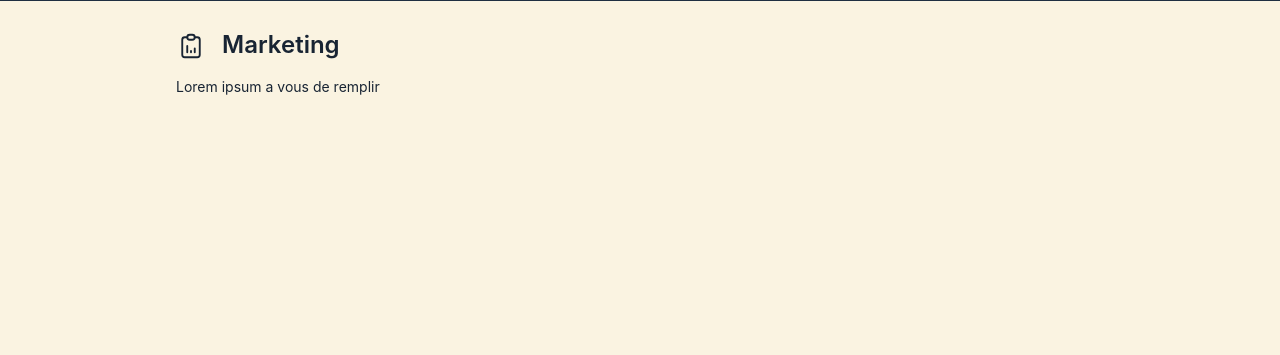
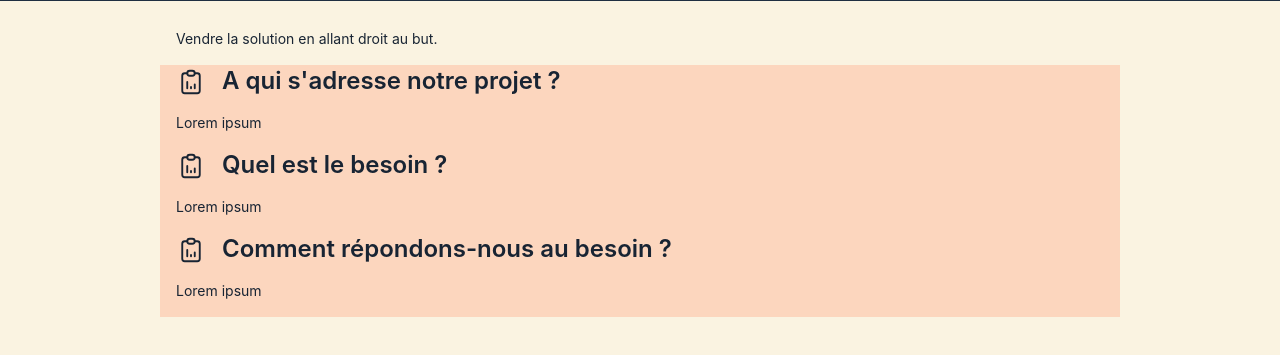
Before and after one commit to JustineJoigneau/LegumiStar, a plain HTML site: page marketing.html in a window 1280 px wide. Shown: the part 55-410 px from the top of the page. Drawn offline with Linux system fonts and the light colour scheme.

Commit message:
first try with pink

```diff
--- a/marketing.html
+++ b/marketing.html
@@ -77,8 +77,13 @@
             </div>
         </div>
     </header>
+    <div class="container w-75">
+        <p>
+            Vendre la solution en allant droit au but.
+        </p>
+    </div>
 
-    <div class="container w-75">
+    <div class="container w-75" style="background-color: #fcd6be;">
         <h1>
             <svg xmlns="http://www.w3.org/2000/svg" class="icon icon-tabler icon-tabler-report-analytics"
                 style="width: 30px !important;height:30px !important;margin-right:0.5em" viewBox="0 0 24 24"
@@ -91,13 +96,52 @@
                 <path d="M15 17v-3" />
             </svg>
 
-            Marketing
+            A qui s'adresse notre projet ?
         </h1>
         <p>
-            Lorem ipsum a vous de remplir
+            Lorem ipsum
         </p>
     </div>
 
+    <div class="container w-75" style="background-color: #fcd6be;">
+        <h1>
+            <svg xmlns="http://www.w3.org/2000/svg" class="icon icon-tabler icon-tabler-report-analytics"
+                style="width: 30px !important;height:30px !important;margin-right:0.5em" viewBox="0 0 24 24"
+                stroke-width="2" stroke="currentColor" fill="none" stroke-linecap="round" stroke-linejoin="round">
+                <path stroke="none" d="M0 0h24v24H0z" fill="none" />
+                <path d="M9 5h-2a2 2 0 0 0 -2 2v12a2 2 0 0 0 2 2h10a2 2 0 0 0 2 -2v-12a2 2 0 0 0 -2 -2h-2" />
+                <path d="M9 3m0 2a2 2 0 0 1 2 -2h2a2 2 0 0 1 2 2v0a2 2 0 0 1 -2 2h-2a2 2 0 0 1 -2 -2z" />
+                <path d="M9 17v-5" />
+                <path d="M12 17v-1" />
+                <path d="M15 17v-3" />
+            </svg>
+
+            Quel est le besoin ?
+        </h1>
+        <p>
+            Lorem ipsum
+        </p>
+    </div>
+
+    <div class="container w-75" style="background-color: #fcd6be;">
+        <h1>
+            <svg xmlns="http://www.w3.org/2000/svg" class="icon icon-tabler icon-tabler-report-analytics"
+                style="width: 30px !important;height:30px !important;margin-right:0.5em" viewBox="0 0 24 24"
+                stroke-width="2" stroke="currentColor" fill="none" stroke-linecap="round" stroke-linejoin="round">
+                <path stroke="none" d="M0 0h24v24H0z" fill="none" />
+                <path d="M9 5h-2a2 2 0 0 0 -2 2v12a2 2 0 0 0 2 2h10a2 2 0 0 0 2 -2v-12a2 2 0 0 0 -2 -2h-2" />
+                <path d="M9 3m0 2a2 2 0 0 1 2 -2h2a2 2 0 0 1 2 2v0a2 2 0 0 1 -2 2h-2a2 2 0 0 1 -2 -2z" />
+                <path d="M9 17v-5" />
+                <path d="M12 17v-1" />
+                <path d="M15 17v-3" />
+            </svg>
+
+            Comment répondons-nous au besoin ?
+        </h1>
+        <p>
+            Lorem ipsum
+        </p>
+    </div>
 
 </body>
 
```
Also changed, not shown: index.html (+2 -2 lines), icons/legumistar.png (added).
